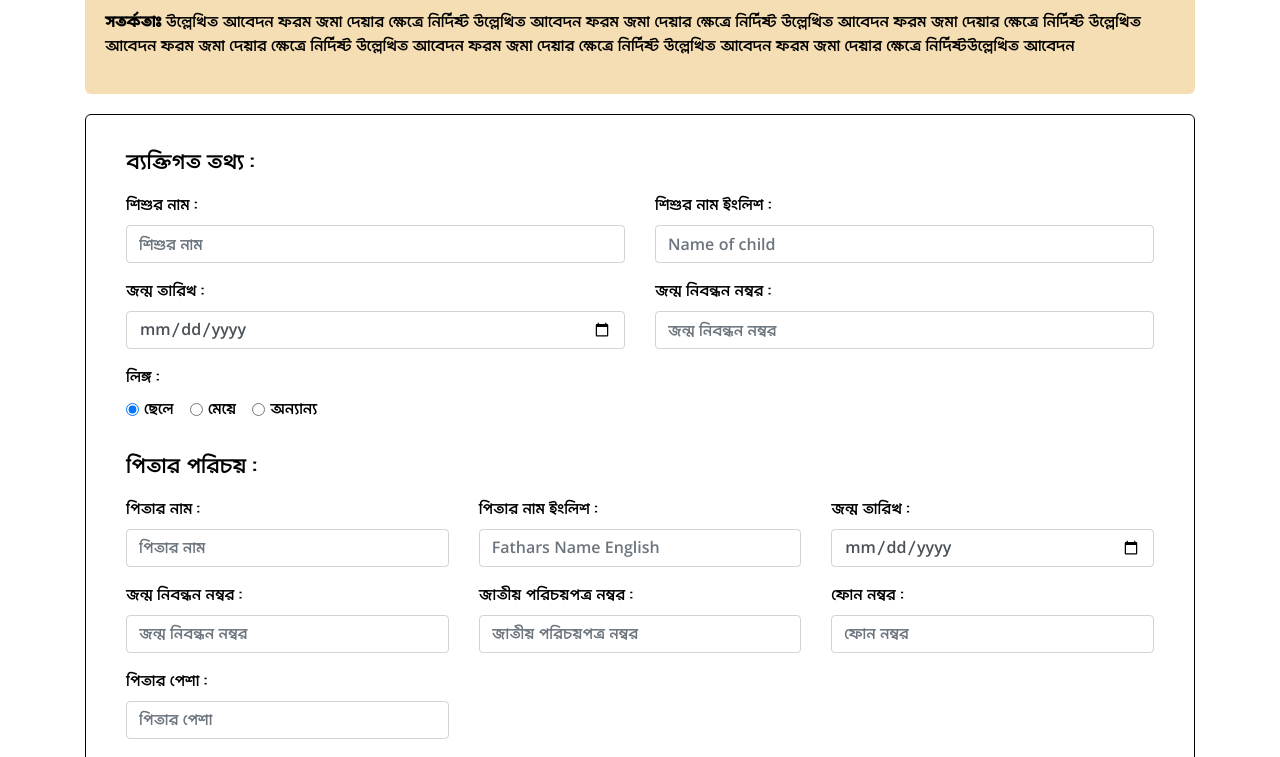
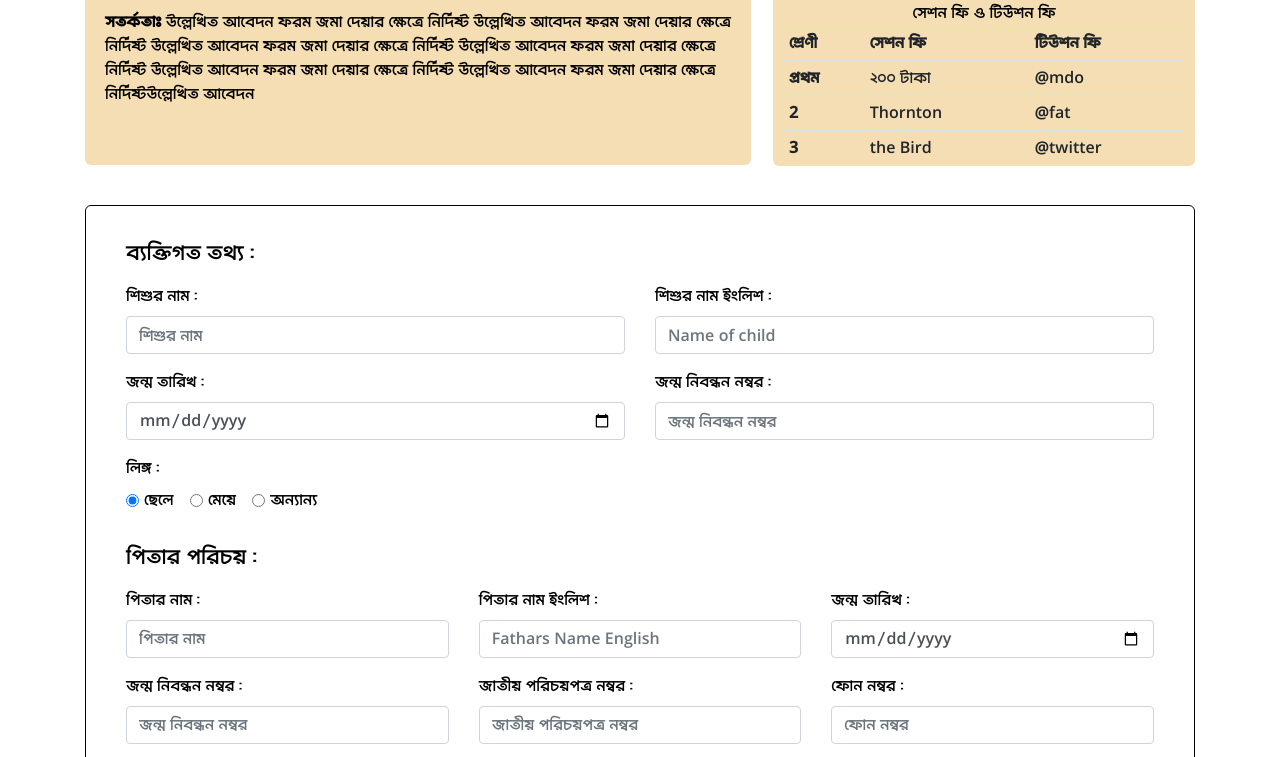
Before and after one commit to Moenul/Madrasah_Design, a plain HTML site: page admission.html in a window 1280 px wide. Shown: the part 216-973 px from the top of the page. Drawn offline with nearby package versions, Linux system fonts and the light colour scheme; files whose address does not match are found by name.

Commit message:
Admission Page Instruction Bar Updated

```diff
--- a/admission.html
+++ b/admission.html
@@ -62,7 +62,41 @@
         <h1>অনলাইন আবেদন ফরম</h1>
 
         <div class="instruction_bar">
-            <p> <span>সতর্কতাঃ</span> উল্লেখিত আবেদন ফরম জমা দেয়ার ক্ষেত্রে নির্দিষ্ট উল্লেখিত আবেদন ফরম জমা দেয়ার ক্ষেত্রে নির্দিষ্ট উল্লেখিত আবেদন ফরম জমা দেয়ার ক্ষেত্রে নির্দিষ্ট উল্লেখিত আবেদন ফরম জমা দেয়ার ক্ষেত্রে নির্দিষ্ট উল্লেখিত আবেদন ফরম জমা দেয়ার ক্ষেত্রে নির্দিষ্ট উল্লেখিত আবেদন ফরম জমা দেয়ার ক্ষেত্রে নির্দিষ্টউল্লেখিত আবেদন</p>
+            <div class="alert_info">
+                <p> <span>সতর্কতাঃ</span> উল্লেখিত আবেদন ফরম জমা দেয়ার ক্ষেত্রে নির্দিষ্ট উল্লেখিত আবেদন ফরম জমা দেয়ার ক্ষেত্রে নির্দিষ্ট উল্লেখিত আবেদন ফরম জমা দেয়ার ক্ষেত্রে নির্দিষ্ট উল্লেখিত আবেদন ফরম জমা দেয়ার ক্ষেত্রে নির্দিষ্ট উল্লেখিত আবেদন ফরম জমা দেয়ার ক্ষেত্রে নির্দিষ্ট উল্লেখিত আবেদন ফরম জমা দেয়ার ক্ষেত্রে নির্দিষ্টউল্লেখিত আবেদন</p>
+            </div>
+            <div class="cost_info">
+                <span>সেশন ফি ও টিউশন ফি</span>
+                <div class="cost_table">
+                    <table class="table table-sm ">
+                        <thead>
+                          <tr>
+                            <th scope="col">শ্রেণী</th>
+                            <th scope="col">সেশন ফি</th>
+                            <th scope="col">টিউশন ফি</th>
+                          </tr>
+                        </thead>
+                        <tbody>
+                          <tr>
+                            <th scope="row">প্রথম</th>
+                            <td>২০০ টাকা</td>
+                            <td>@mdo</td>
+                          </tr>
+                          <tr>
+                            <th scope="row">2</th>
+                            <td>Thornton</td>
+                            <td>@fat</td>
+                          </tr>
+                          <tr>
+                            <th scope="row">3</th>
+                            <td>the Bird</td>
+                            <td>@twitter</td>
+                          </tr>
+                        </tbody>
+                    </table>
+                </div>
+            </div>
+
         </div>
 
         <div class="form_section">
--- a/css/main.css
+++ b/css/main.css
@@ -822,18 +822,60 @@ body {
 }
 .admission_section .instruction_bar{
     width: 100%;
+    height: auto;
+    margin-bottom: 20px;
+}
+.admission_section .instruction_bar .alert_info{
+    width:60%;
+    min-height: 175px;
     padding: 20px;
     background: wheat;
     border-radius: 6px;
     margin-bottom: 20px;
+    display: inline-block;
+}
+.admission_section .instruction_bar .alert_info p{
+    font-size: 16px;
+}
+.admission_section .instruction_bar .alert_info span{
+    font-weight: bold;
 }
 
-.admission_section .instruction_bar p{
-    font-size: 16px;
+.admission_section .instruction_bar .cost_info{
+    width:calc(100% - 62%);
+    padding: 11px;
+    background: wheat;
+    border-radius: 6px;
+    margin-bottom: 20px;
+    float: right;
 }
-.admission_section .instruction_bar span{
-    font-weight: bold;
+.admission_section .instruction_bar .cost_info span{
+    text-align: center;
+    display: block;
 }
+.admission_section .instruction_bar .cost_table{
+    display: block;
+    max-height: 130px;
+    overflow-y: scroll;
+}
+.admission_section .instruction_bar .cost_table::-webkit-scrollbar {
+    width: 3px;
+    border-radius: 40px;
+}
+.admission_section .instruction_bar .cost_table::-webkit-scrollbar-thumb {
+	background-color: var(--color-black);
+    border: 2px solid black;
+    border-radius: 10px;
+}
+
+
+.admission_section .instruction_bar .cost_table table{
+    margin-bottom:0;
+}
+
+
+
+
 .admission_section .form_section{
     width: 100%;
     padding: 20px 40px;
@@ -1368,6 +1410,24 @@ body {
 /* /// MiniMax ///  Contact Section End ------------------- */
 
 
+
+/* /// MiniMax ///  Admission Section Start ------------------- */
+
+
+.admission_section .instruction_bar .alert_info{
+    width:100%;
+    min-height: auto;
+    height: auto;
+    display: block;
+}
+.admission_section .instruction_bar .cost_info{
+    width:100%;
+    float: none;
+}
+
+/* /// MiniMax ///  Admission Section End ------------------- */
+
+
 }
 /*MiniMax End*/
 
```
